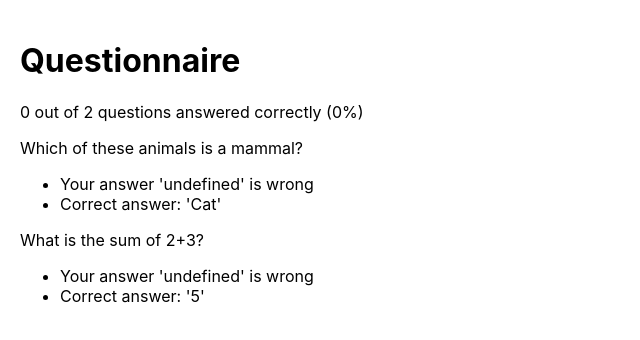
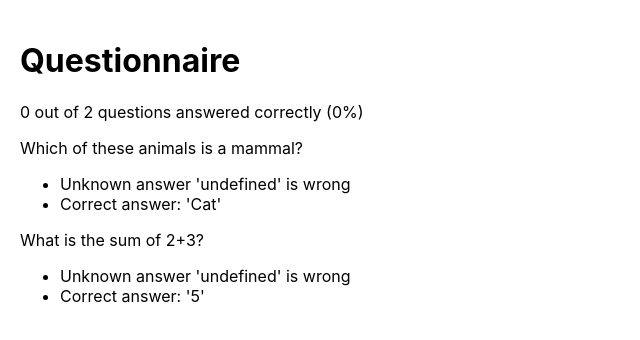
Before and after one commit to matttk/ccd-akademie-agility-katas-filling-out-a-questionnaire_I, a React (Create React App) app: page / in a window 1280 px wide. Both pictures are taken after a click on the button "Show my score...". Shown: the top 340 px of the page, without its empty margins (0-640 px from the left). Built offline with nearby package versions, Linux system fonts and the light colour scheme.

Commit message:
Show answer label, not value

```diff
--- a/src/Questionnaire/Results/Answers.tsx
+++ b/src/Questionnaire/Results/Answers.tsx
@@ -35,21 +35,30 @@ function AnswerInfo(props: AnswerInfoProps): JSX.Element {
   );
 
   function getCorrectnessText(
+    question: Question,
     answer: string | undefined,
     isCorrect: boolean
   ): string {
-    if (isCorrect) {
-      return `Your answer '${answer}' is correct`;
+    const answerChoice: QuestionChoice | undefined = question.choices.find(
+      (choice) => choice.value === answer
+    );
+
+    if (!answerChoice) {
+      return `Unknown answer '${answer}' is wrong`;
     }
 
-    return `Your answer '${answer}' is wrong`;
+    if (isCorrect) {
+      return `Your answer '${answerChoice.label}' is correct`;
+    }
+
+    return `Your answer '${answerChoice.label}' is wrong`;
   }
 
   return (
     <div className="AnswerInfo">
       <p>{question.label}</p>
       <ul>
-        <li>{getCorrectnessText(answer, isAnswerCorrect)}</li>
+        <li>{getCorrectnessText(question, answer, isAnswerCorrect)}</li>
         {!isAnswerCorrect && !!correctChoice && (
           <li>Correct answer: '{correctChoice.label}'</li>
         )}
```
